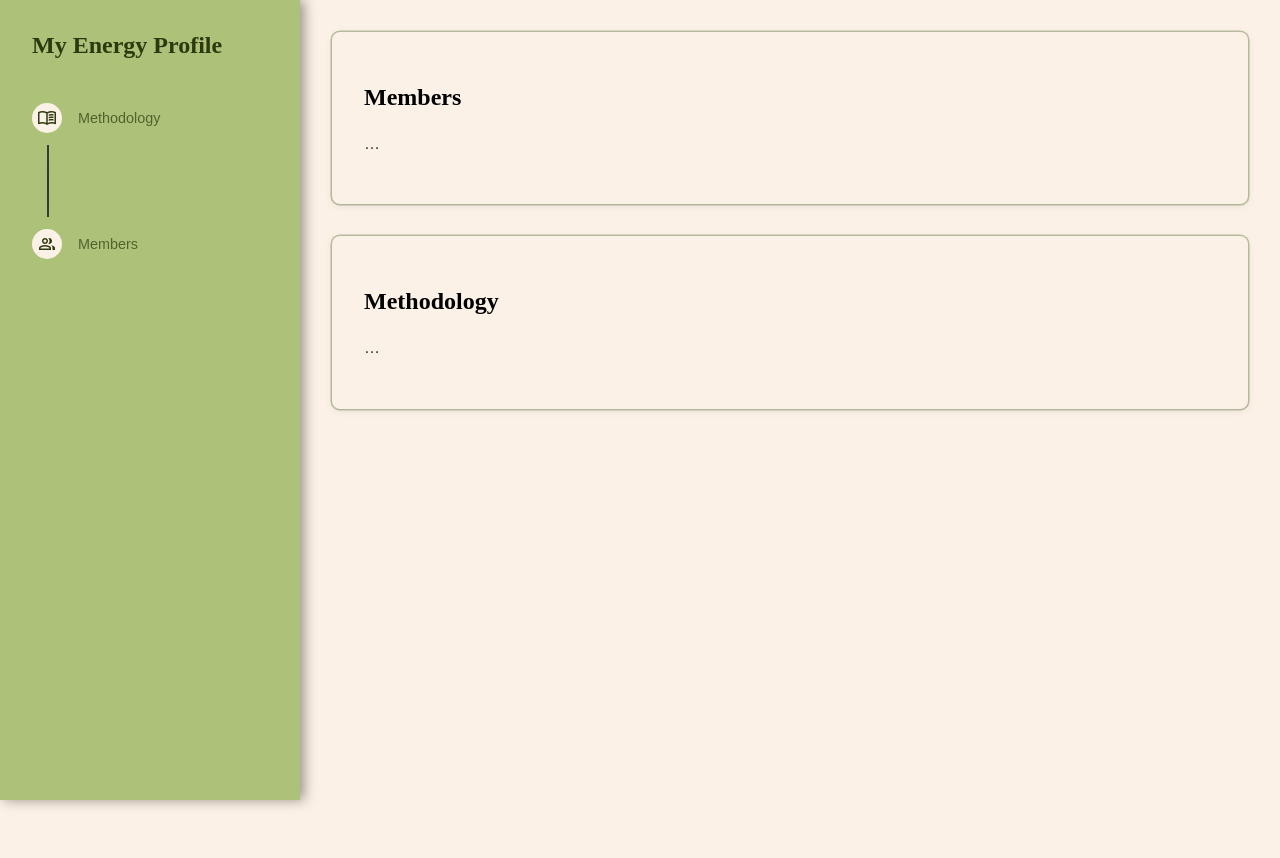
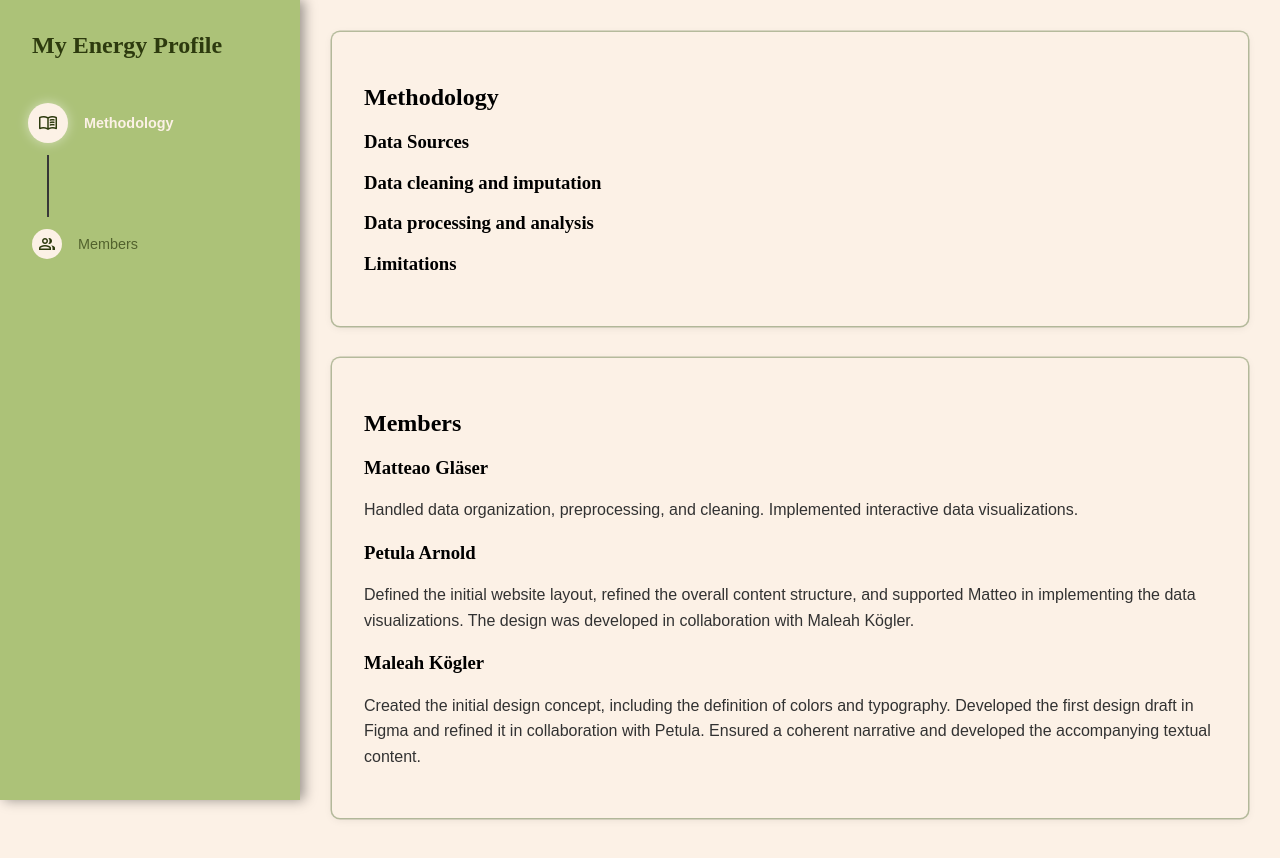
Before and after one commit to unige-vizis/MyEnergyProfile, a Vue app: page /info in a window 1280 px wide. Shown: the top 858 px of the page. Before the commit the page ends 800 px from the top, so only its background shows below. Built offline with nearby package versions, Linux system fonts and the light colour scheme; a web font is replaced by a local one.

Commit message:
Methodology Section added, Info-Button designed

```diff
--- a/src/components/ConfigHeader.vue
+++ b/src/components/ConfigHeader.vue
@@ -73,21 +73,38 @@ function openMethodology() {
     </template>
 
     <!-- Button (immer sichtbar) -->
-    <button @click="openMethodology">Methodology</button>
+    <button
+    class="methodology-button"
+    :class="{ active: isInfo }"
+    @click="openMethodology"
+    type="button"
+    aria-label="Info / Methodology"
+    title="Info / Methodology"
+    >
+    <span class="material-symbols-outlined">info</span>
+    </button>
   </div>
 </template>
 
 
 <style scoped>
-  .config-header {
+  .config-header{
   position: fixed;
+  top: 0;
+  left: 0;
+  right: 0;
+  box-sizing: border-box;
+
   display: flex;
   gap: 2rem;
-  top: 0;
-  width: 100%;
-  padding: 2rem 20rem;
+  align-items: flex-end;
+
+  padding-left: 20rem;   /* Platz für Sidebar */
+  padding-right: 2rem;   /* ✅ damit der Button fast ganz rechts sitzt */
+  padding-top: 2rem;
+  padding-bottom: 2rem;
+
   background: var(--secondary-color);
-  color: black;
   box-shadow: 4px 0 12px rgba(0, 0, 0, 0.4);
   z-index: 100;
 }
@@ -124,4 +141,39 @@ function openMethodology() {
 .config-header :deep(select) {
   color: black;
 }
+
+.methodology-button {
+  margin-left: auto;
+  width: 42px;
+  height: 42px;
+
+  display: inline-flex;
+  align-items: center;
+  justify-content: center;
+
+  background: rgba(255,255,255,0.95); /* ✅ weißer Kreis */
+  border: 1px solid rgba(0,0,0,0.08);
+  border-radius: 999px;
+  padding: 0;
+
+  color: rgba(0, 0, 0, 0.75);
+  cursor: pointer;
+
+  box-shadow: 0 2px 6px rgba(0,0,0,0.12); /* wie Sidebar-Icon */
+  transition: transform 0.15s ease, background 0.2s ease, color 0.2s ease;
+}
+
+.methodology-button:hover {
+  transform: translateY(-1px);
+  background: white;
+}
+
+/* aktiv (wenn /info): z.B. dunkler Kreis + weißes Icon */
+.methodology-button.active {
+  background: rgba(0,0,0,0.25);
+  color: white;
+  border-color: rgba(255,255,255,0.25);
+}
+
+
 </style>
--- a/src/components/sections/Members.vue
+++ b/src/components/sections/Members.vue
@@ -1,6 +1,14 @@
 <template>
-  <section class="page-section">
+  <section id="members" class="page-section">
     <h2>Members</h2>
-    <p>…</p>
+    <h3>Matteao Gläser</h3>
+    <p>Handled data organization, preprocessing, and cleaning. Implemented interactive data visualizations.</p>
+
+    <h3>Petula Arnold</h3>
+    <p>Defined the initial website layout, refined the overall content structure, and supported Matteo in implementing the data visualizations. The design was developed in collaboration with Maleah Kögler.
+    </p>
+
+    <h3>Maleah Kögler</h3>
+    <p>Created the initial design concept, including the definition of colors and typography. Developed the first design draft in Figma and refined it in collaboration with Petula. Ensured a coherent narrative and developed the accompanying textual content.</p>
   </section>
 </template>
--- a/src/components/sections/Methodology.vue
+++ b/src/components/sections/Methodology.vue
@@ -1,6 +1,9 @@
 <template>
-  <section class="page-section">
+  <section id="methodology" class="page-section">
     <h2>Methodology</h2>
-    <p>…</p>
+    <h3>Data Sources</h3>
+    <h3>Data cleaning and imputation</h3>
+    <h3>Data processing and analysis</h3>
+    <h3>Limitations</h3>
   </section>
 </template>
--- a/src/layouts/Home.vue
+++ b/src/layouts/Home.vue
@@ -49,10 +49,6 @@ const sections = ref([
             <div class="tooltip">Design, storytelling & content structure</div>
           </div>
 
-          <div class="name-with-tooltip">
-            <span class="footer-name">Methodology</span>
-            <div class="tooltip">Learn more about My Energy Profile</div>
-          </div>
         </div>
         <div class="footer-right">
           <span class="footer-title">VIZIS</span>
--- a/src/layouts/InfoLayout.vue
+++ b/src/layouts/InfoLayout.vue
@@ -4,8 +4,8 @@ import Methodology from "@/components/sections/Methodology.vue";
 import Sidebar from "@/components/Sidebar.vue";
 
 const sections = [
-  { id: "/info/methodology", name: "Methodology", icon: "menu_book" },
-  { id: "/info/members", name: "Members", icon: "group" },
+  { id: "methodology", name: "Methodology", icon: "menu_book" },
+  { id: "members", name: "Members", icon: "group" },
 ];
 </script>
 
@@ -13,8 +13,8 @@ const sections = [
   <div id="app-container">
     <Sidebar :sections="sections" class="short-sidebar"></Sidebar>
     <div class="main-content">
+      <Methodology />
       <Members />
-      <Methodology />
     </div>
   </div>
 </template>
```
